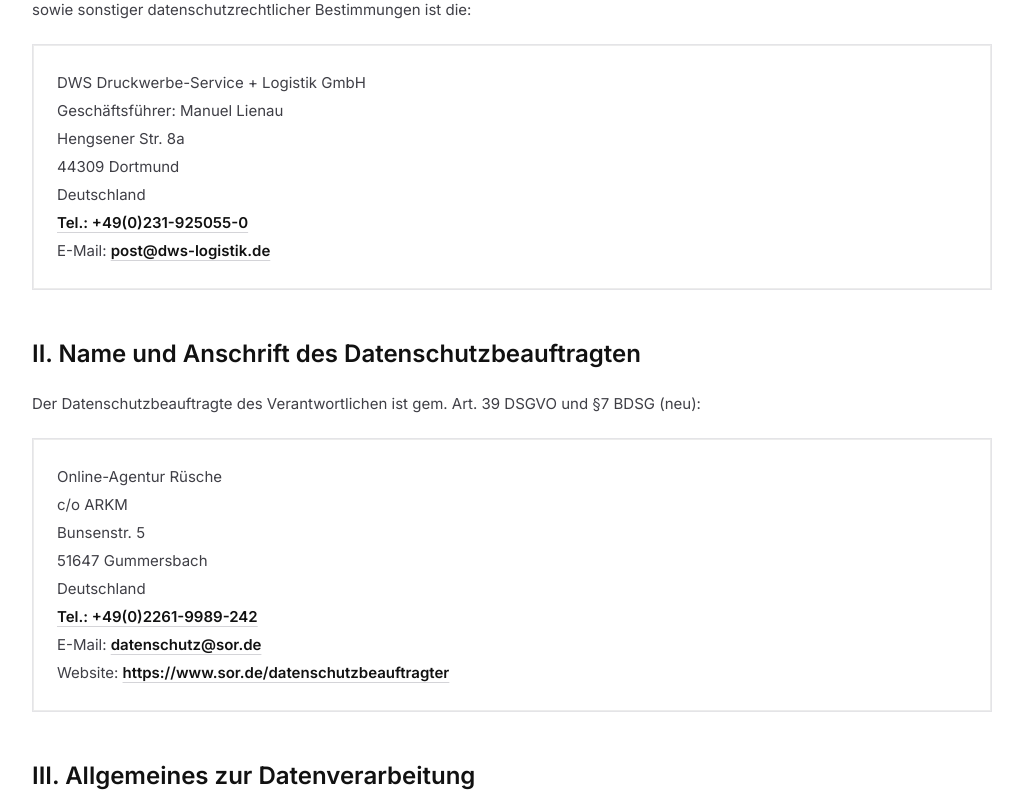
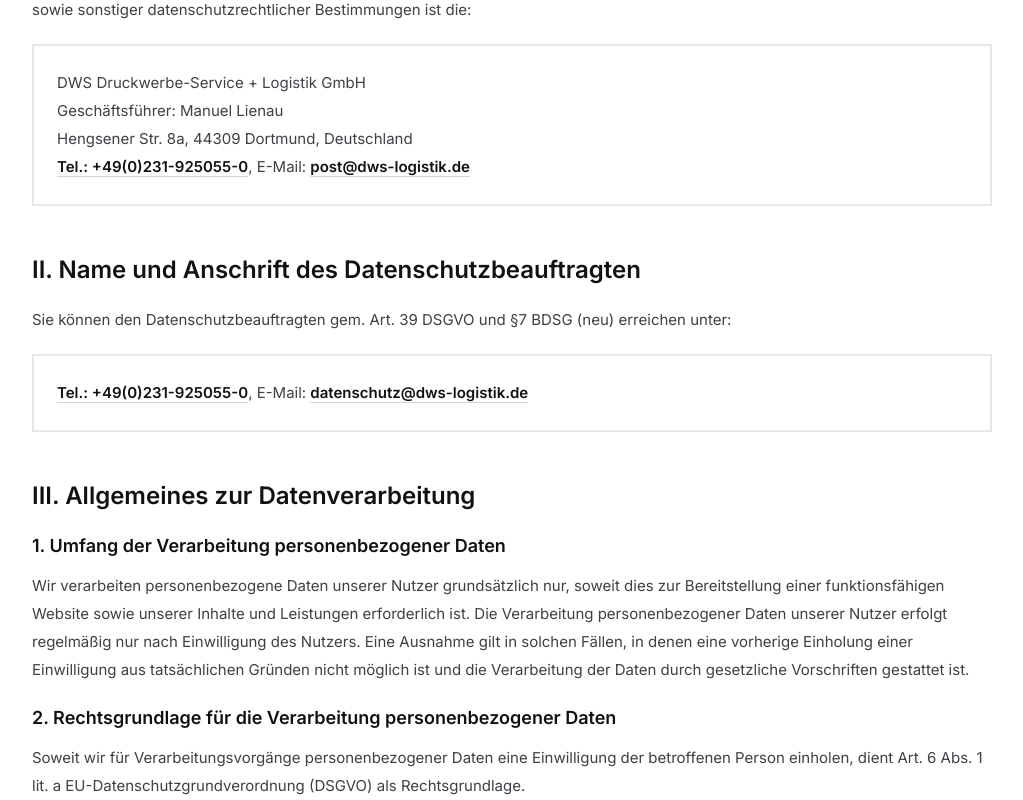
Before and after one commit to Aboud3/DWS-Website, a Next.js app: page /datenschutz in a window 1280 px wide. Shown: the part 1060-1860 px from the top of the page, without its empty margins (128-1151 px from the left). Built offline with nearby package versions, Linux system fonts and the light colour scheme.

Commit message:
Update German privacy policy content

```diff
--- a/app/(legal)/datenschutz/page.tsx
+++ b/app/(legal)/datenschutz/page.tsx
@@ -112,16 +112,12 @@
             <address className="border border-zinc-200 bg-white p-6 not-italic shadow-line">
               <p>DWS Druckwerbe-Service + Logistik GmbH</p>
               <p>Geschäftsführer: Manuel Lienau</p>
-              <p>Hengsener Str. 8a</p>
-              <p>44309 Dortmund</p>
-              <p>Deutschland</p>
+              <p>Hengsener Str. 8a, 44309 Dortmund, Deutschland</p>
               <p>
                 <a href="tel:+4902319250550" className={linkClass}>
                   Tel.: +49(0)231-925055-0
                 </a>
-              </p>
-              <p>
-                E-Mail:{" "}
+                , E-Mail:{" "}
                 <a href="mailto:post@dws-logistik.de" className={linkClass}>
                   post@dws-logistik.de
                 </a>
@@ -134,35 +130,17 @@
               II. Name und Anschrift des Datenschutzbeauftragten
             </h2>
             <p className={paragraphClass}>
-              Der Datenschutzbeauftragte des Verantwortlichen ist gem. Art. 39
-              DSGVO und §7 BDSG (neu):
+              Sie können den Datenschutzbeauftragten gem. Art. 39 DSGVO und §7
+              BDSG (neu) erreichen unter:
             </p>
             <address className="border border-zinc-200 bg-white p-6 not-italic shadow-line">
-              <p>Online-Agentur Rüsche</p>
-              <p>c/o ARKM</p>
-              <p>Bunsenstr. 5</p>
-              <p>51647 Gummersbach</p>
-              <p>Deutschland</p>
               <p>
-                <a href="tel:+49022619989242" className={linkClass}>
-                  Tel.: +49(0)2261-9989-242
+                <a href="tel:+4902319250550" className={linkClass}>
+                  Tel.: +49(0)231-925055-0
                 </a>
-              </p>
-              <p>
-                E-Mail:{" "}
-                <a href="mailto:datenschutz@sor.de" className={linkClass}>
-                  datenschutz@sor.de
-                </a>
-              </p>
-              <p>
-                Website:{" "}
-                <a
-                  href="https://www.sor.de/datenschutzbeauftragter"
-                  className={linkClass}
-                  target="_blank"
-                  rel="noopener noreferrer"
-                >
-                  https://www.sor.de/datenschutzbeauftragter
+                , E-Mail:{" "}
+                <a href="mailto:datenschutz@dws-logistik.de" className={linkClass}>
+                  datenschutz@dws-logistik.de
                 </a>
               </p>
             </address>
@@ -475,7 +453,7 @@
               </h3>
               <p className={paragraphClass}>
                 Rechtsgrundlage für die Verarbeitung der Daten nach Anmeldung
-                zum Newsletters durch den Nutzer ist bei Vorliegen einer
+                zum Newsletter durch den Nutzer ist bei Vorliegen einer
                 Einwilligung des Nutzers Art. 6 Abs. 1 lit. a DSGVO.
               </p>
             </section>
```
